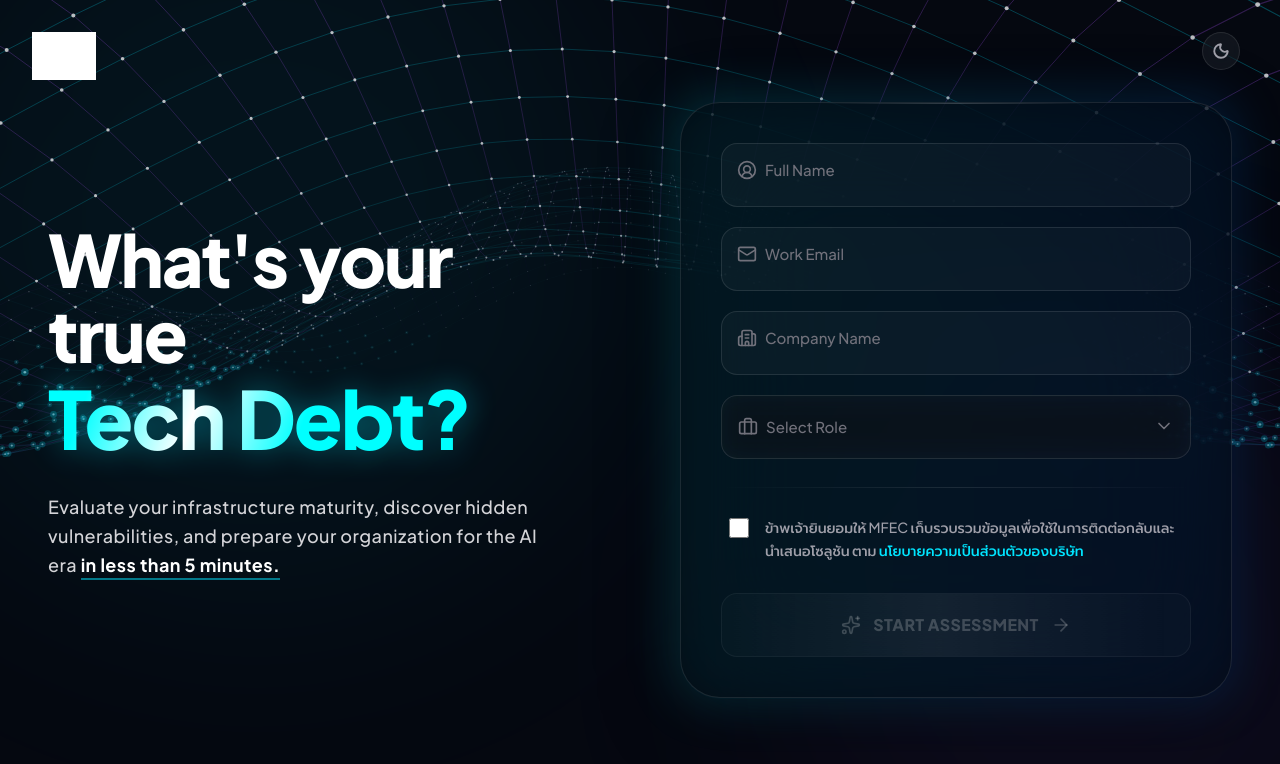
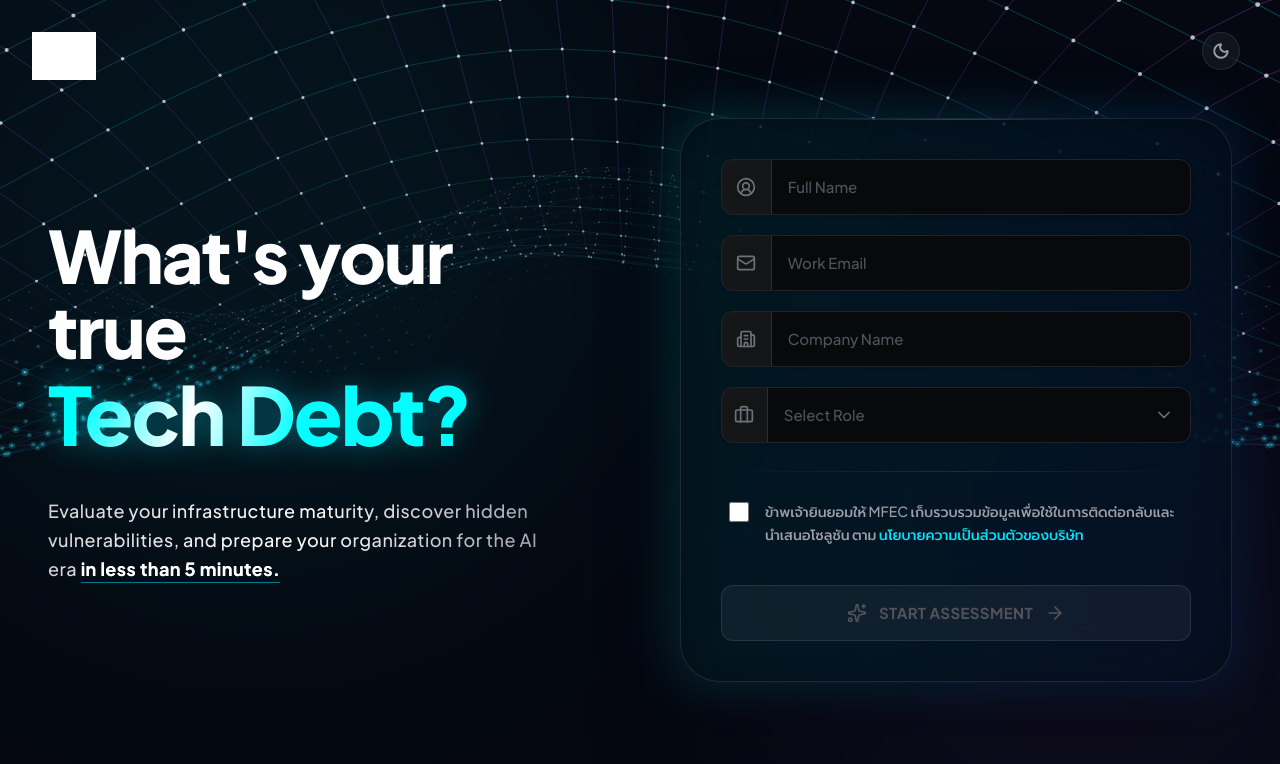
Before and after one commit to saereu-ps/tech-debt-assessment, a React (Vite) app: page / in a window 1280 px wide. Shown: the top 764 px of the page. Built offline with nearby package versions, Linux system fonts and the light colour scheme; grey boxes are pictures that could not be loaded.

Commit message:
Fix unclickable inputs and upgrade to Vercel/Linear split-pane minimalist design

```diff
--- a/src/components/LandingPage.tsx
+++ b/src/components/LandingPage.tsx
@@ -79,8 +79,8 @@ const LandingPage: React.FC<LandingPageProps> = ({ onStart }) => {
             </h1>
           </div>
 
-          <p className="text-zinc-500 dark:text-zinc-300 text-[15px] md:text-[18px] font-medium max-w-[500px] mx-auto lg:mx-0 leading-relaxed tracking-wide mt-2">
-            Evaluate your infrastructure maturity, discover hidden vulnerabilities, and prepare your organization for the AI era <span className="text-zinc-900 dark:text-white font-bold border-b-2 border-[#00e5ff]/50 pb-0.5">in less than 5 minutes.</span>
+          <p className="text-[16px] md:text-[18px] font-medium max-w-[500px] mx-auto lg:mx-0 leading-relaxed tracking-wide mt-4 text-transparent bg-clip-text bg-gradient-to-r from-zinc-400 via-zinc-200 to-zinc-400 dark:from-zinc-300 dark:via-white dark:to-zinc-400">
+            Evaluate your infrastructure maturity, discover hidden vulnerabilities, and prepare your organization for the AI era <span className="text-zinc-900 dark:text-white font-bold border-b border-[#00e5ff]/50 pb-0.5">in less than 5 minutes.</span>
           </p>
         </motion.div>
 
@@ -105,82 +105,79 @@ const LandingPage: React.FC<LandingPageProps> = ({ onStart }) => {
 
               {/* Name Input */}
               <div className="group relative w-full">
-                <div className="absolute inset-0 bg-gradient-to-r from-[#00e5ff] to-[#0077ff] rounded-2xl blur opacity-0 group-focus-within:opacity-20 transition-opacity duration-500"></div>
+                <div className="absolute -inset-0.5 bg-gradient-to-r from-[#00e5ff] to-[#0077ff] rounded-xl blur opacity-0 group-focus-within:opacity-30 transition-opacity duration-500 pointer-events-none"></div>
+                <div className="relative flex items-center h-[56px] w-full rounded-xl bg-white/80 dark:bg-[#0a0a0a]/80 backdrop-blur-sm border border-zinc-200 dark:border-white/10 transition-all duration-300 group-focus-within:border-[#00e5ff]/50 shadow-sm overflow-hidden">
+                  <div className="flex items-center justify-center w-14 h-full border-r border-zinc-200 dark:border-white/10 bg-zinc-50 dark:bg-white/5 group-focus-within:bg-[#00e5ff]/10 transition-colors">
+                    <UserCircle2 className="w-5 h-5 text-zinc-400 dark:text-zinc-500 group-focus-within:text-[#00e5ff] transition-colors" />
+                  </div>
                   <input
                     type="text"
                     id="nameInput"
-                  className="block px-4 pb-2.5 pt-6 w-full text-[15px] font-semibold text-zinc-900 dark:text-white bg-white/60 dark:bg-white/[0.03] rounded-2xl border border-white/50 dark:border-white/10 appearance-none focus:outline-none focus:ring-0 focus:border-[#00e5ff] peer transition-all duration-300 shadow-inner dark:shadow-none hover:bg-white/80 dark:hover:bg-white/[0.06] focus:bg-white dark:focus:bg-white/[0.1] h-[64px]"
-                  placeholder=" "
+                    className="w-full h-full bg-transparent border-none outline-none text-[15px] font-medium text-zinc-900 dark:text-white placeholder-zinc-400 dark:placeholder-zinc-600 px-4 focus:ring-0"
+                    placeholder="Full Name"
                     value={name}
                     onChange={(e) => setName(e.target.value)}
                     required
                   />
-                <label
-                  htmlFor="nameInput"
-                  className="absolute text-[15px] font-medium text-zinc-400 dark:text-zinc-500 duration-300 transform -translate-y-3 scale-75 top-4 z-10 origin-[0] left-4 peer-placeholder-shown:scale-100 peer-placeholder-shown:translate-y-0 peer-focus:scale-75 peer-focus:-translate-y-3 flex items-center gap-2 pointer-events-none peer-focus:text-[#00e5ff]"
-                >
-                  <UserCircle2 className="w-5 h-5" /> Full Name
-                </label>
+                </div>
               </div>
 
               {/* Email Input */}
               <div className="group relative w-full">
-                <div className="absolute inset-0 bg-gradient-to-r from-[#00e5ff] to-[#0077ff] rounded-2xl blur opacity-0 group-focus-within:opacity-20 transition-opacity duration-500"></div>
+                <div className="absolute -inset-0.5 bg-gradient-to-r from-[#00e5ff] to-[#0077ff] rounded-xl blur opacity-0 group-focus-within:opacity-30 transition-opacity duration-500 pointer-events-none"></div>
+                <div className="relative flex items-center h-[56px] w-full rounded-xl bg-white/80 dark:bg-[#0a0a0a]/80 backdrop-blur-sm border border-zinc-200 dark:border-white/10 transition-all duration-300 group-focus-within:border-[#00e5ff]/50 shadow-sm overflow-hidden">
+                  <div className="flex items-center justify-center w-14 h-full border-r border-zinc-200 dark:border-white/10 bg-zinc-50 dark:bg-white/5 group-focus-within:bg-[#00e5ff]/10 transition-colors">
+                    <Mail className="w-5 h-5 text-zinc-400 dark:text-zinc-500 group-focus-within:text-[#00e5ff] transition-colors" />
+                  </div>
                   <input
                     type="email"
                     id="emailInput"
-                  className="block px-4 pb-2.5 pt-6 w-full text-[15px] font-semibold text-zinc-900 dark:text-white bg-white/60 dark:bg-white/[0.03] rounded-2xl border border-white/50 dark:border-white/10 appearance-none focus:outline-none focus:ring-0 focus:border-[#00e5ff] peer transition-all duration-300 shadow-inner dark:shadow-none hover:bg-white/80 dark:hover:bg-white/[0.06] focus:bg-white dark:focus:bg-white/[0.1] h-[64px]"
-                  placeholder=" "
+                    className="w-full h-full bg-transparent border-none outline-none text-[15px] font-medium text-zinc-900 dark:text-white placeholder-zinc-400 dark:placeholder-zinc-600 px-4 focus:ring-0"
+                    placeholder="Work Email"
                     value={email}
                     onChange={(e) => setEmail(e.target.value)}
                     required
                   />
-                <label
-                  htmlFor="emailInput"
-                  className="absolute text-[15px] font-medium text-zinc-400 dark:text-zinc-500 duration-300 transform -translate-y-3 scale-75 top-4 z-10 origin-[0] left-4 peer-placeholder-shown:scale-100 peer-placeholder-shown:translate-y-0 peer-focus:scale-75 peer-focus:-translate-y-3 flex items-center gap-2 pointer-events-none peer-focus:text-[#00e5ff]"
-                >
-                  <Mail className="w-5 h-5" /> Work Email
-                </label>
+                </div>
               </div>
 
               {/* Organization Input */}
               <div className="group relative w-full">
-                <div className="absolute inset-0 bg-gradient-to-r from-[#00e5ff] to-[#0077ff] rounded-2xl blur opacity-0 group-focus-within:opacity-20 transition-opacity duration-500"></div>
+                <div className="absolute -inset-0.5 bg-gradient-to-r from-[#00e5ff] to-[#0077ff] rounded-xl blur opacity-0 group-focus-within:opacity-30 transition-opacity duration-500 pointer-events-none"></div>
+                <div className="relative flex items-center h-[56px] w-full rounded-xl bg-white/80 dark:bg-[#0a0a0a]/80 backdrop-blur-sm border border-zinc-200 dark:border-white/10 transition-all duration-300 group-focus-within:border-[#00e5ff]/50 shadow-sm overflow-hidden">
+                  <div className="flex items-center justify-center w-14 h-full border-r border-zinc-200 dark:border-white/10 bg-zinc-50 dark:bg-white/5 group-focus-within:bg-[#00e5ff]/10 transition-colors">
+                    <Building2 className="w-5 h-5 text-zinc-400 dark:text-zinc-500 group-focus-within:text-[#00e5ff] transition-colors" />
+                  </div>
                   <input
                     type="text"
                     id="companyInput"
-                  className="block px-4 pb-2.5 pt-6 w-full text-[15px] font-semibold text-zinc-900 dark:text-white bg-white/60 dark:bg-white/[0.03] rounded-2xl border border-white/50 dark:border-white/10 appearance-none focus:outline-none focus:ring-0 focus:border-[#00e5ff] peer transition-all duration-300 shadow-inner dark:shadow-none hover:bg-white/80 dark:hover:bg-white/[0.06] focus:bg-white dark:focus:bg-white/[0.1] h-[64px]"
-                  placeholder=" "
+                    className="w-full h-full bg-transparent border-none outline-none text-[15px] font-medium text-zinc-900 dark:text-white placeholder-zinc-400 dark:placeholder-zinc-600 px-4 focus:ring-0"
+                    placeholder="Company Name"
                     value={company}
                     onChange={(e) => setCompany(e.target.value)}
                     required
                   />
-                <label
-                  htmlFor="companyInput"
-                  className="absolute text-[15px] font-medium text-zinc-400 dark:text-zinc-500 duration-300 transform -translate-y-3 scale-75 top-4 z-10 origin-[0] left-4 peer-placeholder-shown:scale-100 peer-placeholder-shown:translate-y-0 peer-focus:scale-75 peer-focus:-translate-y-3 flex items-center gap-2 pointer-events-none peer-focus:text-[#00e5ff]"
-                >
-                  <Building2 className="w-5 h-5" /> Company Name
-                </label>
+                </div>
               </div>
 
               {/* Role Dropdown */}
               <div className="group relative w-full">
-                <div className="absolute inset-0 bg-gradient-to-r from-[#00e5ff] to-[#0077ff] rounded-2xl blur opacity-0 group-focus-within:opacity-20 transition-opacity duration-500"></div>
+                <div className="absolute -inset-0.5 bg-gradient-to-r from-[#00e5ff] to-[#0077ff] rounded-xl blur opacity-0 group-focus-within:opacity-30 transition-opacity duration-500 pointer-events-none"></div>
                 <div
                   ref={dropdownRef}
                   onClick={() => setIsDropdownOpen(!isDropdownOpen)}
-                  className="relative flex items-center px-4 pb-2.5 pt-6 w-full rounded-2xl bg-white/60 dark:bg-white/[0.03] border border-white/50 dark:border-white/10 backdrop-blur-md transition-all duration-300 group-hover:bg-white/80 dark:group-hover:bg-white/[0.06] cursor-pointer shadow-inner dark:shadow-none h-[64px]"
-                  style={{ borderColor: isDropdownOpen ? 'rgba(0, 229, 255, 0.5)' : undefined, backgroundColor: isDropdownOpen ? 'rgba(255, 255, 255, 0.1)' : undefined }}
+                  className="relative flex items-center h-[56px] w-full rounded-xl bg-white/80 dark:bg-[#0a0a0a]/80 backdrop-blur-sm border border-zinc-200 dark:border-white/10 transition-all duration-300 group-hover:border-zinc-300 dark:group-hover:border-white/20 shadow-sm overflow-hidden cursor-pointer"
+                  style={{ borderColor: isDropdownOpen ? 'rgba(0, 229, 255, 0.5)' : undefined }}
                 >
-                  <div className={`absolute text-[15px] font-medium transition-all duration-300 origin-[0] left-4 flex items-center gap-2 pointer-events-none ${role || isDropdownOpen ? 'transform -translate-y-3 scale-75 top-4 text-[#00e5ff]' : 'transform translate-y-0 scale-100 top-[20px] text-zinc-400 dark:text-zinc-500'}`}>
-                    <Briefcase className="w-5 h-5" /> Select Role
+                  <div className={`flex items-center justify-center w-14 h-full border-r border-zinc-200 dark:border-white/10 bg-zinc-50 dark:bg-white/5 transition-colors ${isDropdownOpen ? 'bg-[#00e5ff]/10' : ''}`}>
+                    <Briefcase className={`w-5 h-5 transition-colors ${isDropdownOpen ? 'text-[#00e5ff]' : 'text-zinc-400 dark:text-zinc-500'}`} />
                   </div>
 
-                  <span className={`w-full text-[15px] font-semibold truncate ${role ? 'text-zinc-900 dark:text-white opacity-100' : 'opacity-0'}`}>
+                  <span className={`w-full px-4 text-[15px] font-medium truncate ${role ? 'text-zinc-900 dark:text-white' : 'text-zinc-400 dark:text-zinc-600'}`}>
                     {role || "Select Role"}
                   </span>
 
-                  <motion.div animate={{ rotate: isDropdownOpen ? 180 : 0 }} className="absolute right-4 top-[20px]">
+                  <motion.div animate={{ rotate: isDropdownOpen ? 180 : 0 }} className="pr-4">
                     <ChevronDown className="w-5 h-5 text-zinc-400 dark:text-zinc-500 shrink-0" />
                   </motion.div>
                 </div>
@@ -234,22 +231,18 @@ const LandingPage: React.FC<LandingPageProps> = ({ onStart }) => {
               type="submit"
               disabled={!isFormValid}
               className={`
-                group relative w-full h-[64px] rounded-2xl font-black text-[16px] tracking-wide flex items-center justify-center gap-3 transition-all duration-500 overflow-hidden mt-2
+                group relative w-full h-[56px] rounded-xl font-bold text-[15px] tracking-wide flex items-center justify-center gap-3 transition-all duration-300 overflow-hidden mt-4
                 ${isFormValid
-                  ? 'bg-gradient-to-r from-[#00e5ff] to-[#0077ff] text-white shadow-[0_0_20px_rgba(0,229,255,0.3)] hover:shadow-[0_0_40px_rgba(0,229,255,0.6)] hover:scale-[1.02] active:scale-95'
-                  : 'bg-white/5 dark:bg-white/[0.02] border border-zinc-200 dark:border-white/5 text-zinc-400 dark:text-white/20 cursor-not-allowed'}
+                  ? 'bg-zinc-900 dark:bg-white text-white dark:text-black hover:bg-zinc-800 dark:hover:bg-zinc-200 shadow-lg hover:scale-[1.02] active:scale-95'
+                  : 'bg-zinc-100 dark:bg-white/5 border border-zinc-200 dark:border-white/10 text-zinc-400 dark:text-zinc-600 cursor-not-allowed'}
               `}
             >
-              {/* Disabled state diagonal shine */}
-              {!isFormValid && (
-                <div className="absolute inset-0 -translate-x-full bg-gradient-to-r from-transparent via-white/[0.05] to-transparent animate-[shimmer_3s_infinite]"></div>
+              {isFormValid && (
+                <div className="absolute inset-0 -translate-x-full bg-gradient-to-r from-transparent via-white/20 dark:via-black/10 to-transparent group-hover:animate-[shimmer_1.5s_infinite]"></div>
               )}
-              {isFormValid && (
-                <div className="absolute inset-0 -translate-x-full bg-gradient-to-r from-transparent via-white/40 to-transparent group-hover:animate-[shimmer_1.5s_infinite]"></div>
-              )}
-              <Sparkles className={`w-5 h-5 ${isFormValid ? "text-white" : "text-zinc-400 dark:text-white/20"} transition-all duration-500`} />
+              <Sparkles className={`w-5 h-5 ${isFormValid ? "text-white dark:text-black" : "text-zinc-400 dark:text-zinc-600"} transition-all duration-300`} />
               <span>START ASSESSMENT</span>
-              <ArrowRight className={`w-5 h-5 ${isFormValid ? "text-white translate-x-0 group-hover:translate-x-1" : "text-zinc-400 dark:text-white/20"} transition-all duration-500`} />
+              <ArrowRight className={`w-5 h-5 ${isFormValid ? "text-white dark:text-black translate-x-0 group-hover:translate-x-1" : "text-zinc-400 dark:text-zinc-600"} transition-all duration-300`} />
             </button>
           </form>
         </motion.div>
```
Lines whose indentation alone changed are shown as unchanged.
